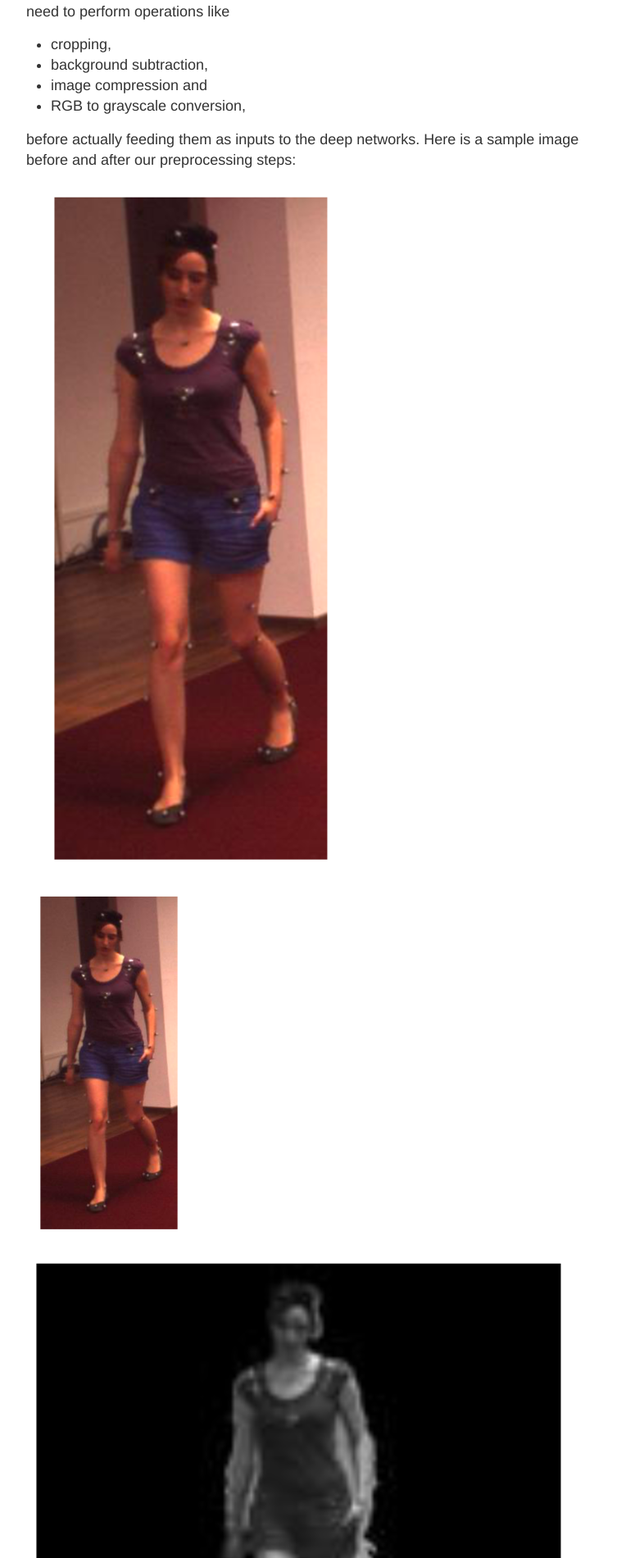
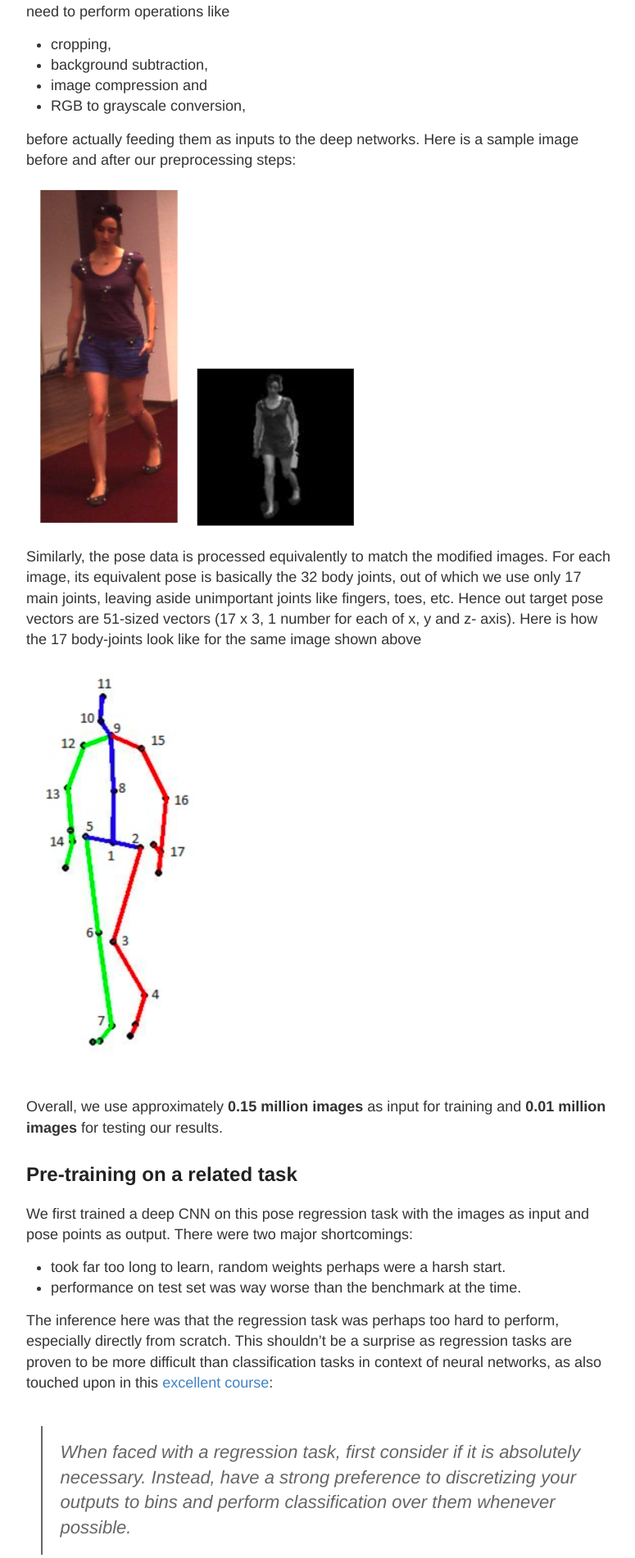
Before and after one commit to datashines/datashines.github.io, a Jekyll site: the page built from _posts/2019-02-02-Human-Pose-Estimation-Using-Deep-Learning.md, in a window 1280 px wide. Shown: the part 803-2704 px from the top of the page at 82% size, without its empty margins (248-1023 px from the left). Built offline with Jekyll 4.4.1, drawn with Linux system fonts in a browser that asks for light colours; comment, search, counter and statistics services are not loaded.

Commit message:
Update 2019-02-02-Human-Pose-Estimation-Using-Deep-Learning.md

```diff
--- a/_posts/2019-02-02-Human-Pose-Estimation-Using-Deep-Learning.md
+++ b/_posts/2019-02-02-Human-Pose-Estimation-Using-Deep-Learning.md
@@ -36,11 +36,8 @@
  before actually feeding them as inputs to the deep networks. Here is a sample image
  before and after our preprocessing steps:
 
- ![Before]({{ site.baseurl }}/data/2019-02-02-Human-Pose-Estimation-Using-Deep-Learning/raw-image.png)
-
  <img src="/data/2019-02-02-Human-Pose-Estimation-Using-Deep-Learning/raw-image.png" alt="drawing" width="200"/>
-
- ![After]({{ site.baseurl }}/data/2019-02-02-Human-Pose-Estimation-Using-Deep-Learning/processed-image.png)
+ <img src="/data/2019-02-02-Human-Pose-Estimation-Using-Deep-Learning/processed-image.png" alt="drawing" width="200"/>
 
 
  Similarly, the pose data is processed equivalently to match the modified images. For each
```
